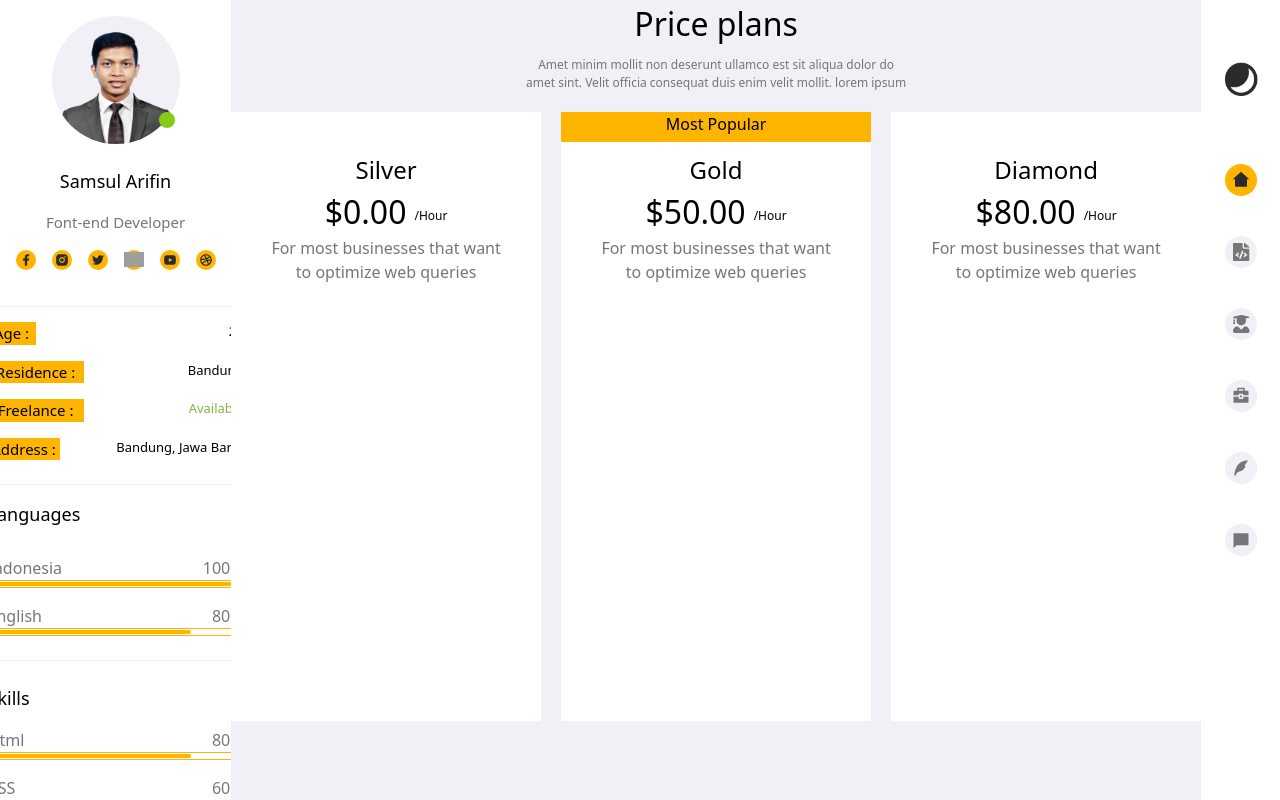
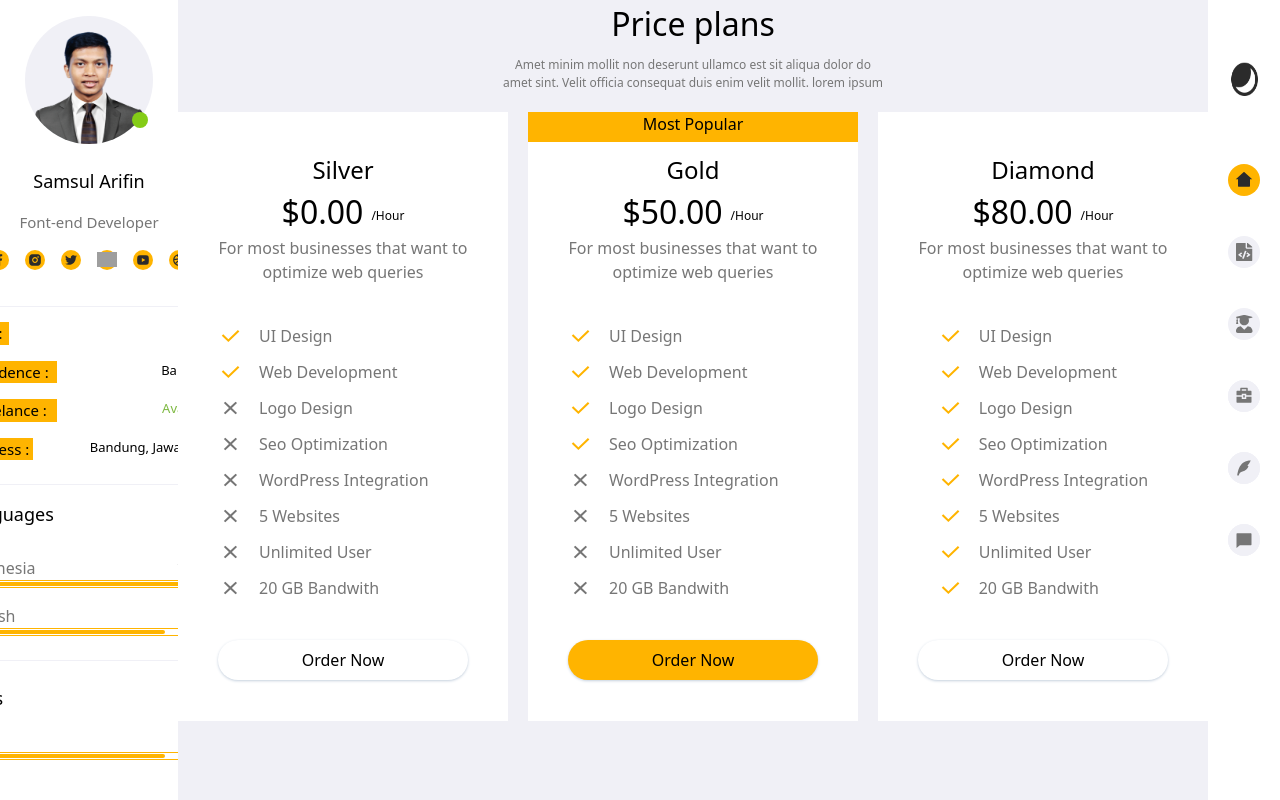
Before and after one commit to samsularifin05/portofolio, a React (Vite) app: page /service in a window 1280 px wide. Built offline with nearby package versions, Linux system fonts and the light colour scheme; grey boxes are pictures that could not be loaded.

Commit message:
update slicing

```diff
--- /dev/null
+++ b/src/assets/img/IcCheck.tsx
@@ -0,0 +1,28 @@
+interface Props {
+  color?: string;
+}
+const IcCheck = (props: Props) => {
+  return (
+    <svg
+      width="25"
+      height="24"
+      viewBox="0 0 25 24"
+      fill="none"
+      xmlns="http://www.w3.org/2000/svg"
+    >
+      <g clipPath="url(#clip0_2_716)">
+        <path
+          d="M10.3688 15.172L19.8998 5.979L21.367 7.393L10.3688 18L3.77002 11.636L5.23618 10.222L10.3688 15.172Z"
+          fill={props.color || "#FFB400"}
+        />
+      </g>
+      <defs>
+        <clipPath id="clip0_2_716">
+          <rect width="24.8852" height="24" fill="white" />
+        </clipPath>
+      </defs>
+    </svg>
+  );
+};
+
+export default IcCheck;
--- /dev/null
+++ b/src/assets/img/IcClose.tsx
@@ -0,0 +1,28 @@
+interface Props {
+  color?: string;
+}
+const IcClose = (props: Props) => {
+  return (
+    <svg
+      width="25"
+      height="24"
+      viewBox="0 0 25 24"
+      fill="none"
+      xmlns="http://www.w3.org/2000/svg"
+    >
+      <g clip-path="url(#clip0_2_726)">
+        <path
+          d="M12.4425 10.5862L17.5751 5.63623L19.0412 7.05023L13.9086 12.0002L19.0412 16.9502L17.5751 18.3642L12.4425 13.4142L7.30991 18.3642L5.84375 16.9502L10.9763 12.0002L5.84375 7.05023L7.30991 5.63623L12.4425 10.5862Z"
+          fill={props.color || "#767676"}
+        />
+      </g>
+      <defs>
+        <clipPath id="clip0_2_726">
+          <rect width="24.8852" height="24" fill="white" />
+        </clipPath>
+      </defs>
+    </svg>
+  );
+};
+
+export default IcClose;
--- a/src/assets/img/index.ts
+++ b/src/assets/img/index.ts
@@ -18,8 +18,11 @@ import IcMicrofond from "./Microphone.png";
 import IcGameDevelopment from "./game-development.png";
 import IcPhotographer from "./Photographer.png";
 import IcArrowRight from "./Frame.png";
-
+import IcCheck from "./IcCheck";
+import IcClose from "./IcClose";
 export {
+  IcClose,
+  IcCheck,
   Profile,
   Contrast,
   IcDrible,
--- a/src/index.css
+++ b/src/index.css
@@ -24,6 +24,24 @@
   .serviceSubTitleCard {
     @apply text-color2  dark:text-white;
   }
+  .cardPriceList {
+    @apply h-[609px] w-[330px] bg-white p-10 dark:bg-gray-800;
+  }
+  .titlePriceList {
+    @apply text-[24px] dark:text-white;
+  }
+  .price {
+    @apply text-[32px] dark:text-white;
+  }
+  .price-per-hour {
+    @apply mt-2 text-[12px] dark:text-white;
+  }
+  .price-description {
+    @apply text-center text-color2 dark:text-white;
+  }
+  .price-item {
+    @apply flex flex-row items-center text-color2 dark:text-white;
+  }
 }
 
 .custom-scrollbar {
--- a/src/pages/service.tsx
+++ b/src/pages/service.tsx
@@ -1,3 +1,5 @@
+import { IcCheck, IcClose } from "../assets";
+
 const Service = () => {
   return (
     <>
@@ -7,50 +9,161 @@ const Service = () => {
         </h1>
         <p
           className="mt-2 flex w-96 items-center justify-center text-center text-[12px] text-color2"
-          data-aos="fade-up"
+          data-aos="zoom-in"
         >
           Amet minim mollit non deserunt ullamco est sit aliqua dolor do amet
           sint. Velit officia consequat duis enim velit mollit. lorem ipsum
         </p>
       </div>
-      <div className="mt-5 flex flex-row justify-center gap-5">
-        <div className="h-[609px] w-[310px] bg-white p-10">
+      <div
+        className="mt-5 flex flex-row justify-center gap-5"
+        data-aos="fade-up"
+      >
+        <div className="cardPriceList">
           <div className="flex flex-col items-center justify-center">
-            <h1 className="text-[24px]">Silver</h1>
+            <h1 className="titlePriceList">Silver</h1>
             <div className="flex flex-row items-center gap-2">
-              <h2 className="text-[32px]"> $0.00 </h2>{" "}
-              <p className="mt-2 text-[12px]"> /Hour</p>
+              <h2 className="price"> $0.00 </h2>{" "}
+              <p className="price-per-hour"> /Hour</p>
             </div>
-            <p className="text-center text-color2">
+            <p className="price-description">
               For most businesses that want to optimize web queries
             </p>
           </div>
+          <div className="mt-10 flex flex-col justify-start gap-3">
+            <div className="price-item">
+              <IcCheck /> <p className="ml-4">UI Design</p>
+            </div>
+            <div className="price-item">
+              <IcCheck /> <p className="ml-4">Web Development</p>
+            </div>
+            <div className="price-item">
+              <IcClose />
+              <p className="ml-4">Logo Design</p>
+            </div>
+            <div className="price-item">
+              <IcClose />
+              <p className="ml-4">Seo Optimization</p>
+            </div>
+            <div className="price-item">
+              <IcClose />
+              <p className="ml-4">WordPress Integration</p>
+            </div>
+            <div className="price-item">
+              <IcClose />
+              <p className="ml-4">5 Websites</p>
+            </div>
+            <div className="price-item">
+              <IcClose />
+              <p className="ml-4">Unlimited User</p>
+            </div>
+            <div className="price-item">
+              <IcClose />
+              <p className="ml-4">20 GB Bandwith</p>
+            </div>
+          </div>
+          <button className="mt-10 flex w-full justify-center rounded-full bg-white p-2 shadow shadow-slate-300">
+            {" "}
+            Order Now{" "}
+          </button>
         </div>
-        <div className="h-[609px] w-[310px] bg-white p-10">
-          <div className="absolute -mx-10 -mt-10 h-[30px] w-[310px] bg-color2 text-center">
+        <div className="cardPriceList">
+          <div className="absolute -mx-10 -mt-10 h-[30px] w-[330px] bg-color2 text-center">
             Most Popular
           </div>
           <div className="flex flex-col items-center justify-center">
-            <h1 className="text-[24px]">Gold</h1>
+            <h1 className="titlePriceList">Gold</h1>
             <div className="flex flex-row items-center gap-2">
-              <h2 className="text-[32px]"> $50.00 </h2>{" "}
-              <p className="mt-2 text-[12px]"> /Hour</p>
+              <h2 className="price"> $50.00 </h2>{" "}
+              <p className="price-per-hour"> /Hour</p>
             </div>
           </div>
-          <p className="text-center text-color2">
+          <p className="price-description">
             For most businesses that want to optimize web queries
           </p>
+          <div className="mt-10 flex flex-col justify-start gap-3">
+            <div className="price-item">
+              <IcCheck /> <p className="ml-4">UI Design</p>
+            </div>
+            <div className="price-item">
+              <IcCheck /> <p className="ml-4">Web Development</p>
+            </div>
+            <div className="price-item">
+              <IcCheck />
+              <p className="ml-4">Logo Design</p>
+            </div>
+            <div className="price-item">
+              <IcCheck />
+              <p className="ml-4">Seo Optimization</p>
+            </div>
+            <div className="price-item">
+              <IcClose />
+              <p className="ml-4">WordPress Integration</p>
+            </div>
+            <div className="price-item">
+              <IcClose />
+              <p className="ml-4">5 Websites</p>
+            </div>
+            <div className="price-item">
+              <IcClose />
+              <p className="ml-4">Unlimited User</p>
+            </div>
+            <div className="price-item">
+              <IcClose />
+              <p className="ml-4">20 GB Bandwith</p>
+            </div>
+          </div>
+          <button className="mt-10 flex w-full justify-center rounded-full bg-color2 p-2 shadow shadow-slate-300">
+            {" "}
+            Order Now{" "}
+          </button>
         </div>
-        <div className="h-[609px] w-[310px] bg-white p-10">
+        <div className="cardPriceList">
           <div className="flex flex-col items-center justify-center">
-            <h1 className="text-[24px]">Diamond</h1>
+            <h1 className="titlePriceList">Diamond</h1>
             <div className="flex flex-row items-center gap-2">
-              <h2 className="text-[32px]"> $80.00 </h2>{" "}
-              <p className="mt-2 text-[12px]"> /Hour</p>
+              <h2 className="price"> $80.00 </h2>{" "}
+              <p className="price-per-hour"> /Hour</p>
             </div>
-            <p className="text-center text-color2">
+            <p className="price-description">
               For most businesses that want to optimize web queries
             </p>
+            <div className="mt-10 flex flex-col justify-start gap-3">
+              <div className="price-item">
+                <IcCheck /> <p className="ml-4">UI Design</p>
+              </div>
+              <div className="price-item">
+                <IcCheck /> <p className="ml-4">Web Development</p>
+              </div>
+              <div className="price-item">
+                <IcCheck />
+                <p className="ml-4">Logo Design</p>
+              </div>
+              <div className="price-item">
+                <IcCheck />
+                <p className="ml-4">Seo Optimization</p>
+              </div>
+              <div className="price-item">
+                <IcCheck />
+                <p className="ml-4">WordPress Integration</p>
+              </div>
+              <div className="price-item">
+                <IcCheck />
+                <p className="ml-4">5 Websites</p>
+              </div>
+              <div className="price-item">
+                <IcCheck />
+                <p className="ml-4">Unlimited User</p>
+              </div>
+              <div className="price-item">
+                <IcCheck />
+                <p className="ml-4">20 GB Bandwith</p>
+              </div>
+            </div>
+            <button className="mt-10 flex w-full justify-center rounded-full bg-white p-2 shadow shadow-slate-300">
+              {" "}
+              Order Now{" "}
+            </button>
           </div>
         </div>
       </div>
```
